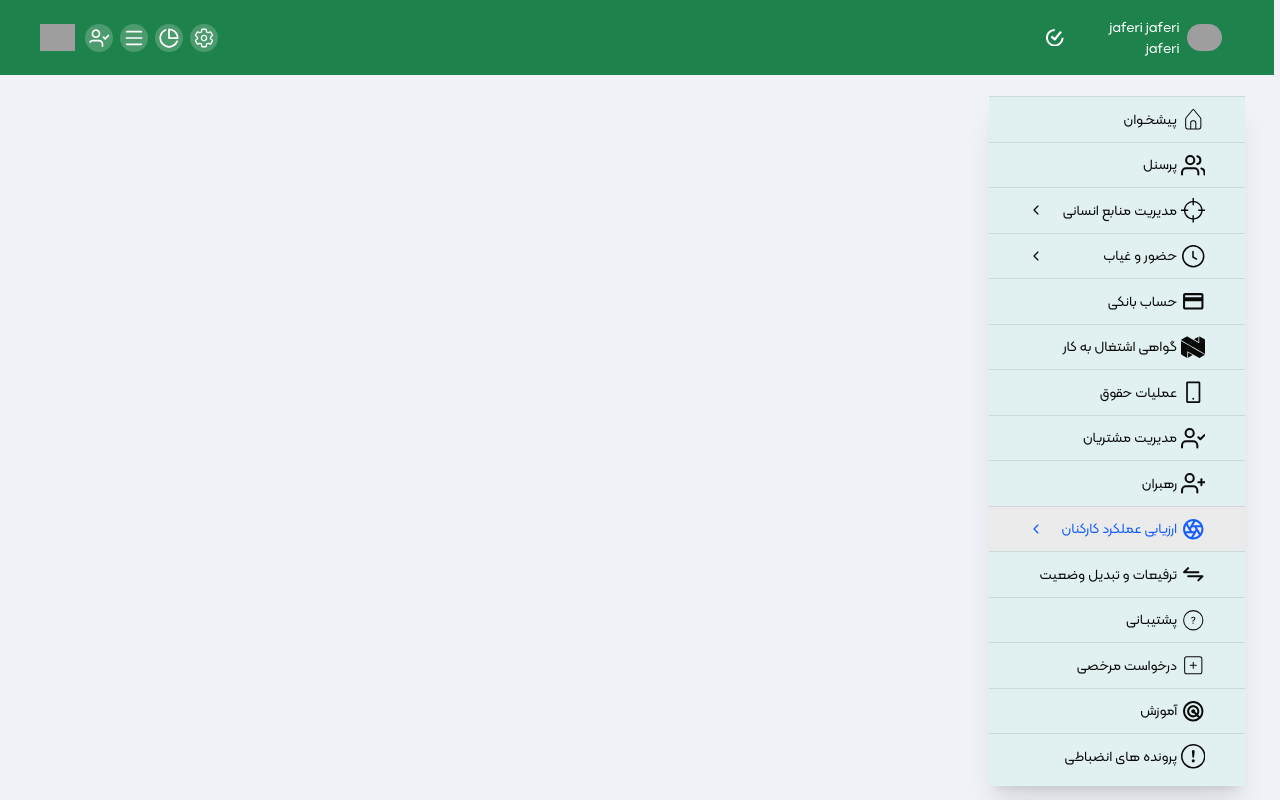
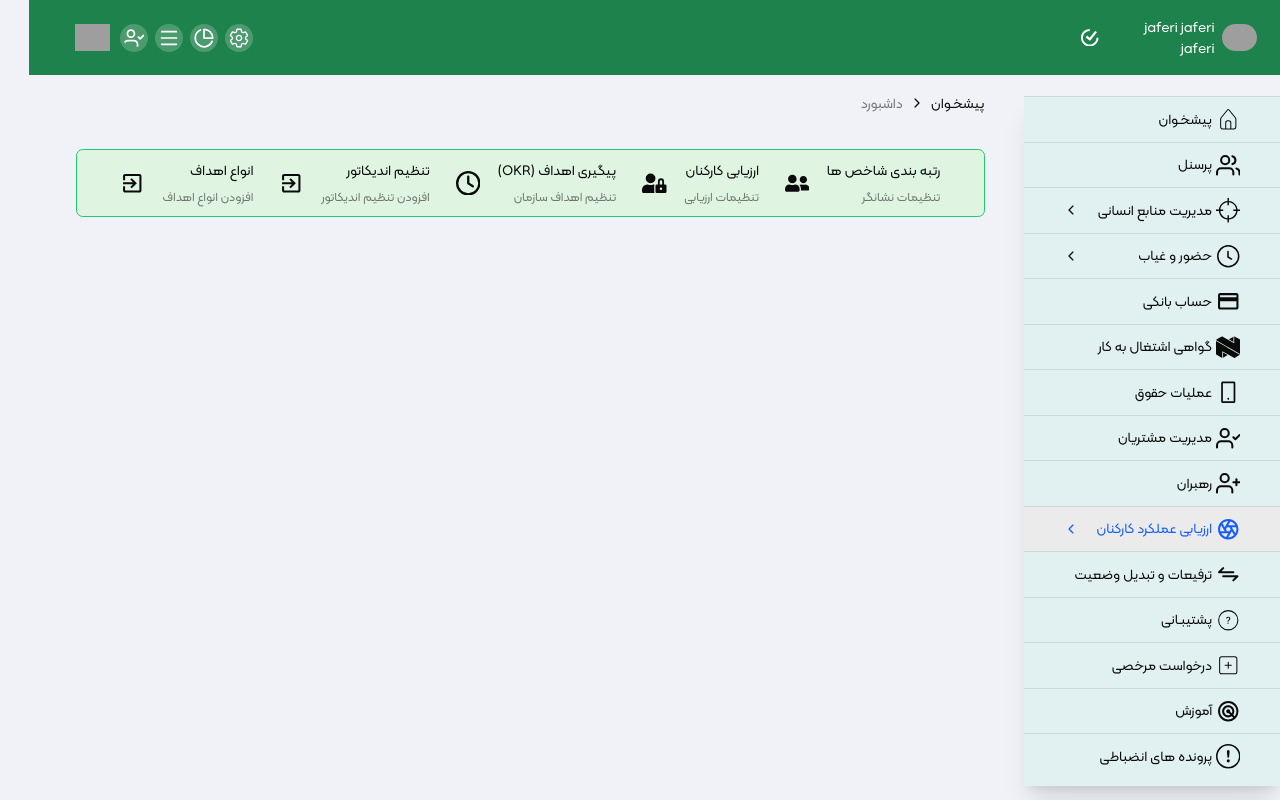
Before and after one commit to NavidVafaeiMajd/dashboard, a React (Vite) app: page /performance in a window 1280 px wide. Built offline with nearby package versions, Linux system fonts and the light colour scheme; grey boxes are pictures that could not be loaded.

Commit message:
feat: add star rating component

```diff
--- a/package.json
+++ b/package.json
@@ -16,6 +16,7 @@
     "@radix-ui/react-select": "^2.2.5",
     "@radix-ui/react-separator": "^1.1.7",
     "@radix-ui/react-slot": "^1.2.3",
+    "@smastrom/react-rating": "^1.5.0",
     "@tailwindcss/vite": "^4.1.11",
     "@tanstack/react-table": "^8.21.3",
     "apexcharts": "^5.2.0",
--- a/src/Layout.tsx
+++ b/src/Layout.tsx
@@ -33,6 +33,8 @@ import MainBank from "./components/pages/bank/AccountBank/mainBank";
 import AmmountMain from "./components/pages/bank/ammount/AmmountMain";
 import MainList from "./components/pages/bank/deposit-list/mainList";
 import MaintransactionsList from "./components/pages/bank/transactionsList/MaintransactionsList";
+import LayoutPerformance from "./components/pages/Performance/Layout";
+import PerformanceRating from "./components/pages/Performance/Rating/PerformanceRating";
 
 const Layout = () => {
    const { toggleNavbar, isNavbarOpen } = useNavbar();
@@ -65,14 +67,35 @@ const Layout = () => {
                   </div>
                   <div className="lg:w-[100%] overflow-auto  px-5 md:px-10">
                      <Routes>
-                <Route path="/" element={<Desk />} />
-                <Route path="staff" element={<LayoutStaffList />}>
-                  <Route index element={<StaffList />} />
-                  <Route path="set-roles" element={<SetRoles />} />
-                  <Route path="office-shifts" element={<OfficeShifts />} />
-                  <Route path="employ-exit" element={<EmployExit />} />
+                        <Route
+                           path="/"
+                           element={<Desk />}
+                        />
+                        <Route
+                           path="staff"
+                           element={<LayoutStaffList />}
+                        >
+                           <Route
+                              index
+                              element={<StaffList />}
+                           />
+                           <Route
+                              path="set-roles"
+                              element={<SetRoles />}
+                           />
+                           <Route
+                              path="office-shifts"
+                              element={<OfficeShifts />}
+                           />
+                           <Route
+                              path="employ-exit"
+                              element={<EmployExit />}
+                           />
                         </Route>
-                <Route path="hr" element={<LayoutHumanResource />}>
+                        <Route
+                           path="hr"
+                           element={<LayoutHumanResource />}
+                        >
                            <Route
                               path="departments-list"
                               element={<OrganizationalUnit />}
@@ -81,38 +104,110 @@ const Layout = () => {
                               path="designation-list"
                               element={<OrganizationalPosition />}
                            />
-                  <Route path="office-shifts" element={<OfficeShifts />} />
-                  <Route path="policies-list" element={<Policies />} />
-                  <Route path="news-list" element={<NewsList />} />
+                           <Route
+                              path="office-shifts"
+                              element={<OfficeShifts />}
+                           />
+                           <Route
+                              path="policies-list"
+                              element={<Policies />}
+                           />
+                           <Route
+                              path="news-list"
+                              element={<NewsList />}
+                           />
                         </Route>
-                <Route path="rollcall" element={<LayoutRollCall />}>
-                  <Route path="attendance-list" element={<AttendanceList />} />
-                  <Route path="monthly-attendance" element={<MonthlyAttendance />} />
-                  <Route path="manual-attendance" element={<ManualAttendance />} />
-                  <Route path="overtime-request" element={<OverTimeRequest />} />
-
+                        <Route
+                           path="rollcall"
+                           element={<LayoutRollCall />}
+                        >
+                           <Route
+                              path="attendance-list"
+                              element={<AttendanceList />}
+                           />
+                           <Route
+                              path="monthly-attendance"
+                              element={<MonthlyAttendance />}
+                           />
+                           <Route
+                              path="manual-attendance"
+                              element={<ManualAttendance />}
+                           />
+                           <Route
+                              path="overtime-request"
+                              element={<OverTimeRequest />}
+                           />
                         </Route>
-                <Route path="exit-type" element={<ExitType />} />
+                        <Route
+                           path="exit-type"
+                           element={<ExitType />}
+                        />
 
                         <Route
                            path="employeeCert"
                            element={<LayoutEmploymentCertificate />}
                         >
-                  <Route element={<AssetsList />} path="assets-list" />
-                  <Route element={<AssetsCategory />} path="assets-category" />
+                           <Route
+                              element={<AssetsList />}
+                              path="assets-list"
+                           />
+                           <Route
+                              element={<AssetsCategory />}
+                              path="assets-category"
+                           />
                         </Route>
 
-                <Route path="payroll" element={<LayoutPayroll />}>
-                  <Route path="payroll-list" element={<PayrollList />} />
-                  <Route path="payslip-history" element={<PayslipHistory />} />
-                  <Route path="advance-salary" element={<AdvanceSalary />} />
+                        <Route
+                           path="payroll"
+                           element={<LayoutPayroll />}
+                        >
+                           <Route
+                              path="payroll-list"
+                              element={<PayrollList />}
+                           />
+                           <Route
+                              path="payslip-history"
+                              element={<PayslipHistory />}
+                           />
+                           <Route
+                              path="advance-salary"
+                              element={<AdvanceSalary />}
+                           />
                         </Route>
-                <Route path="leads" element={<Leads />} />
-                <Route path="accounts-list" element={<LayoutBankaccount />}>
-                  <Route index element={<MainBank/>} />
-                  <Route path="deposit-list" element={<AmmountMain/>} />
-                  <Route path="expense-list" element={<MainList/>} />
-                  <Route path="transactions-list" element={<MaintransactionsList/>} />
+                        <Route
+                           path="leads"
+                           element={<Leads />}
+                        />
+                        <Route
+                           path="accounts-list"
+                           element={<LayoutBankaccount />}
+                        >
+                           <Route
+                              index
+                              element={<MainBank />}
+                           />
+                           <Route
+                              path="deposit-list"
+                              element={<AmmountMain />}
+                           />
+                           <Route
+                              path="expense-list"
+                              element={<MainList />}
+                           />
+                           <Route
+                              path="transactions-list"
+                              element={<MaintransactionsList />}
+                           />
+                        </Route>
+
+                        <Route
+                           path="performance"
+                           element={<LayoutPerformance />}
+                        >
+                           <Route
+                              element={<PerformanceRating />}
+                              path="indicator-rating"
+                           />
                         </Route>
                      </Routes>
                   </div>
--- /dev/null
+++ b/src/components/pages/Performance/Layout.tsx
@@ -0,0 +1,78 @@
+import { useEffect, useState } from "react";
+import { useLocation } from "react-router-dom";
+import Breadcrumb from "../../shared/breadcrumb";
+import Smartwizard from "../../shared/Smartwizard";
+import { FaUserFriends } from "react-icons/fa";
+import { FaUserLock } from "react-icons/fa";
+import { FaRegClock } from "react-icons/fa6";
+import { IoMdExit } from "react-icons/io";
+import { Outlet } from "react-router-dom";
+const LayoutPerformance = () => {
+   const location = useLocation();
+   const [title, setTitle] = useState(document.title);
+
+   useEffect(() => {
+      setTitle(document.title);
+   }, [location.pathname]);
+
+   return (
+      <>
+         <Breadcrumb>{title}</Breadcrumb>
+         <div className="">
+            <div className="">
+               <div>
+                  <Smartwizard
+                     data={[
+                        [
+                           <>
+                              <FaUserFriends className="w-7 h-7" />
+                           </>,
+                           "indicator-rating",
+                           "رتبه بندی شاخص ها",
+                           "تنظیمات نشانگر",
+                        ],
+                        [
+                           <>
+                              <FaUserLock className="w-7 h-7" />
+                           </>,
+                           "employee-rating",
+                           "ارزیابی کارکنان",
+                           "تنظیمات ارزیابی",
+                        ],
+                        [
+                           <>
+                              <FaRegClock className="w-7 h-7" />
+                           </>,
+                           "setup-indicators",
+                           "پیگیری اهداف (OKR)",
+                           "تنظیم اهداف سازمان",
+                        ],
+                        [
+                           <>
+                              <IoMdExit className="w-7 h-7" />
+                           </>,
+                           "purse-goals",
+                           "تنظیم اندیکاتور",
+                           "افزودن تنظیم اندیکاتور",
+                        ],
+                        [
+                           <>
+                              <IoMdExit className="w-7 h-7" />
+                           </>,
+                           "goals-type",
+                           "انواع اهداف",
+                           "افزودن انواع اهداف",
+                        ],
+                     ]}
+                  />
+               </div>
+            </div>
+            <div>
+               <Outlet />
+            </div>
+         </div>
+      </>
+   );
+};
+
+export default LayoutPerformance;
--- /dev/null
+++ b/src/components/pages/Performance/Rating/PerformanceRating.tsx
@@ -0,0 +1,4 @@
+const PerformanceRating = () => {
+   return <div></div>;
+};
+export default PerformanceRating;
--- /dev/null
+++ b/src/components/shared/StarRating.tsx
@@ -0,0 +1,24 @@
+import { Rating, ThinStar } from "@smastrom/react-rating";
+
+import "@smastrom/react-rating/style.css";
+
+interface Props {
+   star: number;
+}
+
+const myStyles = {
+   itemShapes: ThinStar,
+   activeFillColor: "#ffb700",
+   inactiveFillColor: "#fbf1a9",
+};
+
+const StarRating = ({ star }: Props) => {
+   return (
+      <Rating
+         value={star}
+         itemStyles={myStyles}
+         readOnly
+      />
+   );
+};
+export default StarRating;
```
Also changed, not shown: 1 other file (tests, documents, lock files or other folders). Lines whose indentation alone changed are shown as unchanged.
